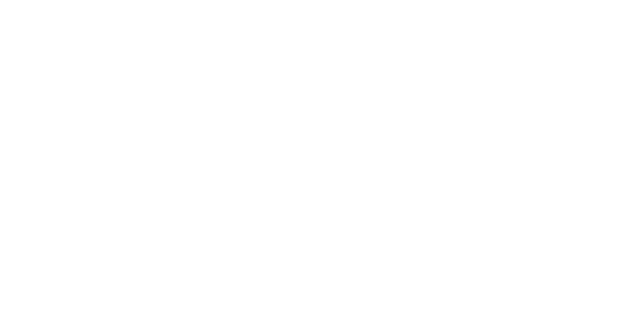
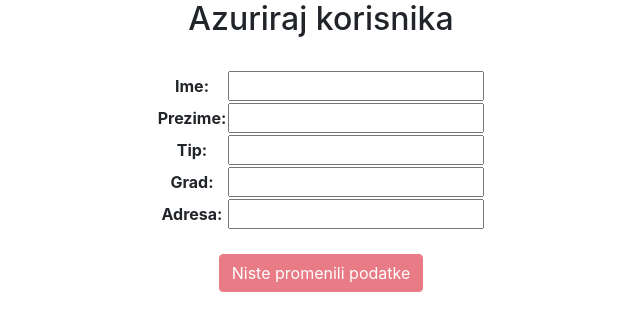
Before and after one commit to comi-saga/zadatak, a React (Create React App) app in the folder my-app/: page /updateUser/1 in a window 1280 px wide. Before the commit this address had no page. Shown: the top 330 px of the page, without its empty margins (319-959 px from the left). Built offline with nearby package versions, Linux system fonts and the light colour scheme; no server answers.

Commit message:
preostalo brisanje i navigacioni meni

```diff
--- a/my-app/src/addUser/index.tsx
+++ b/my-app/src/addUser/index.tsx
@@ -64,6 +64,28 @@
         }
     }
 
+    const filledData = (): boolean =>{ // da li su svi podaci popunjeni
+        return name != "" && address != "" && surname != "" && type != "" && city != "";
+    }
+
+    let addButton;
+    if(filledData())
+        addButton = (
+            <>
+            <button className="btn btn-success" onClick={addUser}>
+                Dodaj korisnika
+            </button>
+            </>
+        );
+    else
+        addButton = (
+            <>
+            <button className="btn btn-danger" disabled>
+                Niste uneli sve podatke
+            </button> <br/>
+            </>
+        );
+
     return (
         <div style={{textAlign: "center"}}>
             <h2>Dodaj novog korisnika</h2>
@@ -90,9 +112,8 @@
                     <th><input value={address} type="text" name="" id="address" onChange={inputChanged}/></th>
                 </tr>
             </table> <br/>
-            <button className="btn btn-success" onClick={addUser}>
-                Dodaj korisnika
-            </button> <br/>
+            {addButton}
+            <br/>
             <span style={{color:"green"}}>{message}</span>
         </div>
     );
--- a/my-app/src/allUsers/index.tsx
+++ b/my-app/src/allUsers/index.tsx
@@ -2,21 +2,84 @@
 import React, { useEffect, useState } from "react";
 import { useNavigate  } from 'react-router-dom';
 import { User } from "../models/user";
-
+import "../index.css";
 
 export const AllUsers = () =>{
     const navigate = useNavigate();
     const [allUsers, setAllUsers] = useState<User[]>([]);
+    const [allTypes, setAllTypes] = useState<string[]>([]);
+    const [name, setName] = useState<string>("");
+    const [type, setType] = useState<string>("");
 
-    useEffect(() => {
+    useEffect(() => { // za dohvatanje korisnika
         axios.get('http://localhost:3004/users')
         .then(response => {
             setAllUsers(response.data);
+            let types: string[] = response.data.reduce((prev:string[],curr:User)=>{
+                if(!prev.includes(curr.UserType)){
+                    return prev.concat([curr.UserType]);
+                }
+                return prev;
+            },[""]);
+            setAllTypes(types);
         })
         .catch(error => {
             console.log(error);
         });
     }, []);
+
+    const changeFilterParams = (e: { target: { name: string; value: string; }; }) =>{ //menjanje parametara za filter
+        switch(e.target.name){
+            case "filterIme":
+                setName(e.target.value);
+                break;
+            case "odabranTip":
+                setType(e.target.value);
+                break;
+            default: break;
+        }
+    }
+
+    useEffect(() => { //za filtriranje
+        let setTimeoutId: NodeJS.Timeout;
+        function getPromise(): Promise<User[]>{
+            return new Promise((resolve,reject)=>{
+             setTimeoutId = setTimeout(()=>{
+                 axios.get('http://localhost:3004/users').then(response => {
+                    const filteredData: User[] = response.data.filter((elem: User) =>
+                       elem.Name.startsWith(name) && (!type || elem.UserType == type)
+                    );
+                    resolve(filteredData);
+                })
+                .catch(error => console.error(error));
+            },300)
+        })
+        }
+        getPromise().then((response: User[]) => setAllUsers(response)).catch(error => console.error(error));
+        return () => {
+            clearTimeout(setTimeoutId);
+        };
+    }, [name, type]);
+
+    const filters = ( // HTML filteri
+        <>
+            Filtriraj po imenu: <input type="text" name="filterIme" id="filterIme" onChange={changeFilterParams} /> &nbsp;
+            Odaberi tip korisnika:
+            <select name="odabranTip" id="odabranTip" onChange={changeFilterParams}>
+                {
+                    allTypes.map((elem,index)=>{
+                        return(
+                            <option key={index} value={elem}>
+                                {elem}
+                            </option>
+                        );
+                    })
+                }
+            </select>
+        </>
+    );
+
+    const navigateOnUpdateUser = (userId:number) => {navigate(`/updateUser/${userId}`)}
 
     const users = allUsers.map((user: User)=>{
         const date: Date = new Date(user.DateCreated);
@@ -30,12 +93,20 @@
                 </td>
                 <td>{user.City}</td>
                 <td>{user.Address}</td>
+                <td>
+                    <button className="btn btn-success" onClick={() => navigateOnUpdateUser(user.id)}>
+                        Azuriraj
+                    </button> &nbsp;
+                    <button className="btn btn-danger">
+                        Obrisi
+                    </button>
+                </td>
             </tr>
         );
     })
 
-    const tabela = (
-        <table className="table table-striped table-light" style={{margin:"0 auto", width:"50%"}}>
+    const tabela = ( // HTML tabela korisnika
+        <table className="table table-striped table-light" style={{margin:"0 auto", width:"80%"}}>
             <thead className="thead-dark">
                 <tr>
                     <th>Ime</th>
@@ -44,6 +115,7 @@
                     <th>Datum kreiranja</th>
                     <th>Grad</th>
                     <th>Adresa</th>
+                    <th>Azuriraj</th>
                 </tr>
             </thead>
             <tbody>
@@ -52,20 +124,28 @@
         </table>
     );
 
-    const onAddUser = () => {navigate('/addUser');}
+    const navigateOnAddUser = () => {navigate('/addUser');}
 
     const toAddUser = (
-        <button className="btn btn-success" onClick={onAddUser}>
+        <button className="btn btn-success" onClick={navigateOnAddUser}>
             Dodaj novog korisnika
         </button>
     );
 
+    let imeKorisnika;
+    if(allUsers.length)
+        imeKorisnika = tabela;
+    else
+        imeKorisnika = "Nema korisnika koji zadovoljavaju kriterijum pretrage";
+
     return (
        <div style={{textAlign:"center"}}>
         <h2>Svi korisnici</h2>
-        {allUsers.length && tabela}
-        <br/>
+        {filters}
+        <br/><br/>
         {toAddUser}
+        <br/> <br/>
+        {imeKorisnika}
        </div>
     );
 }
--- a/my-app/src/index.css
+++ b/my-app/src/index.css
@@ -11,3 +11,9 @@
   font-family: source-code-pro, Menlo, Monaco, Consolas, 'Courier New',
     monospace;
 }
+
+.tab {
+  padding-top: 200px;
+  margin-top: 200px;
+
+}
--- a/my-app/src/index.tsx
+++ b/my-app/src/index.tsx
@@ -5,6 +5,7 @@
 
 import { AllUsers } from "./allUsers";
 import { AddUser } from "./addUser";
+import { UpdateUser } from "./updateUser";
 
 function App() {
   return (
@@ -12,6 +13,7 @@
       <Routes>
         <Route path="/" element={<AllUsers/>} />
         <Route path="/addUser" element={<AddUser/>} />
+        <Route path="/updateUser/:userId" element={<UpdateUser/>} />
       </Routes>
     </Router>
   );
--- /dev/null
+++ b/my-app/src/updateUser/index.tsx
@@ -0,0 +1,156 @@
+import axios from "axios";
+import React, { useState } from "react";
+import { useEffect } from "react";
+import { User } from "../models/user";
+import { useNavigate, useParams } from "react-router-dom";
+
+export const UpdateUser = () =>{
+    const navigate = useNavigate();
+    const { userId } = useParams();
+    const [user, setUser] = useState<User>();
+
+    const [name, setName] = useState("");
+    const [surname, setSurname] = useState("");
+    const [type, setType] = useState("");
+    const [city, setCity] = useState("");
+    const [address, setAddress] = useState("");
+
+    const [originalName, setOriginalName] = useState("");
+    const [originalSurname, setOriginalSurname] = useState("");
+    const [originalType, setOriginalType] = useState("");
+    const [originalCity, setOriginalCity] = useState("");
+    const [originalAddress, setOriginalAddress] = useState("");
+
+    useEffect(()=>{
+        axios.get(`http://localhost:3004/users/${userId}`)
+        .then(response => {
+            setUser(response.data);
+
+            setName(response.data.Name);
+            setSurname(response.data.Surname);
+            setType(response.data.UserType);
+            setCity(response.data.City);
+            setAddress(response.data.Address);
+
+            setOriginalName(response.data.Name);
+            setOriginalSurname(response.data.Surname);
+            setOriginalType(response.data.UserType);
+            setOriginalCity(response.data.City);
+            setOriginalAddress(response.data.Address);
+
+        })
+        .catch(error => {
+            console.log(error);
+        });
+    },[])
+
+    const inputChanged = (e: { target: { value: string; id: any;}; })=>{
+        let val: string = e.target.value;
+        switch(e.target.id){
+            case "name":
+                setName(val);
+                break;
+            case "surname":
+                setSurname(val);
+                break;
+            case "type":
+                setType(val);
+                break;
+            case "city":
+                setCity(val);
+                break;
+            case "address":
+                setAddress(val);
+                break;
+            default: break;
+        }
+    }
+
+    const updateUser = () => {
+         if(!name || !surname || !type || !city || !address){
+            alert("Niste popunili sva polja");
+            return;
+        }
+
+        const data = {
+            Name: name,
+            Surname: surname,
+            UserType: type,
+            DateCreated: user?.DateCreated,
+            City: city,
+            Address: address
+        }
+
+        axios.put(`http://localhost:3004/users/${userId}`,data).then(
+            response => {
+                navigate("/");
+            }
+        ).catch(
+            error => console.error(error)
+        );
+    }
+
+    const updatedData = (): boolean =>{ // da li su podaci promenjeni
+        return name != originalName || address != originalAddress || surname != originalSurname || type != originalType || city !=originalCity;
+    }
+
+    const filledData = (): boolean =>{ // da li su svi podaci popunjeni
+        return name != "" && address != "" && surname != "" && type != "" && city != "";
+    }
+
+    let updateButton;
+    if(updatedData() && filledData())
+        updateButton = (
+            <>
+            <button className="btn btn-success" onClick={updateUser}>
+                Azuriraj korisnika
+            </button> <br/>
+            </>
+        );
+    else if(updatedData() && !filledData())
+        updateButton = (
+            <>
+            <button className="btn btn-danger" disabled>
+                Niste uneli sve podatke
+            </button> <br/>
+            </>
+        );
+    else
+        updateButton = (
+            <>
+            <button className="btn btn-danger" disabled>
+                Niste promenili podatke
+            </button> <br/>
+            </>
+        );
+
+    return (
+        <div style={{textAlign: "center"}}>
+            <h2>Azuriraj korisnika {name} {surname}</h2>
+            <br/>
+            <table style={{margin:"0 auto"}}>
+                <tr>
+                    <th>Ime:</th>
+                    <th><input value={name} type="text" name="" id="name" onChange={inputChanged}/></th>
+                </tr>
+                <tr>
+                    <th>Prezime:</th>
+                    <th><input value={surname} type="text" name="" id="surname" onChange={inputChanged}/></th>
+                </tr>
+                <tr>
+                    <th>Tip:</th>
+                    <th><input value={type} type="text" name="" id="type"onChange={inputChanged} /></th>
+                </tr>
+                <tr>
+                    <th>Grad:</th>
+                    <th><input value={city} type="text" name="" id="city" onChange={inputChanged}/></th>
+                </tr>
+                <tr>
+                    <th>Adresa:</th>
+                    <th><input value={address} type="text" name="" id="address" onChange={inputChanged}/></th>
+                </tr>
+            </table> <br/>
+            {updateButton}
+        </div>
+    );
+}
```
Also changed, not shown: 1 other file (tests, documents, lock files or other folders).
